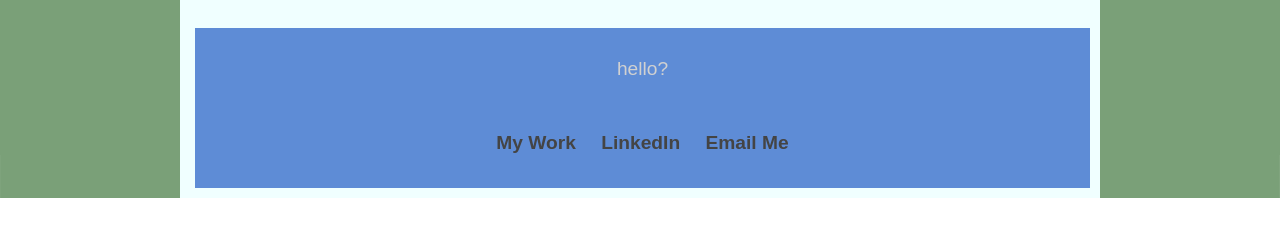
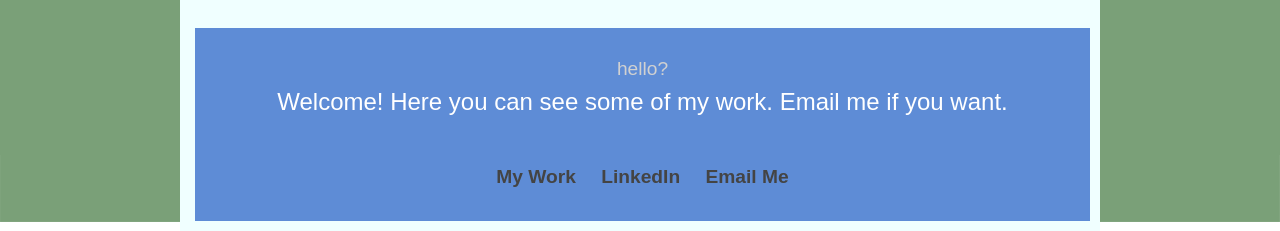
Before and after one commit to eliakim-grc/mycontactpage, a plain HTML site: page index.html in a window 1280 px wide. Shown: the part 645-876 px from the top of the page. Before the commit the page ends 843 px from the top, so only its background shows below. Drawn offline with Linux system fonts and the light colour scheme; a web font is replaced by a local one.

Commit message:
Add files via upload

```diff
--- a/index.html
+++ b/index.html
@@ -15,8 +15,8 @@
 
 <body>
 <div class="center">
-
     <p>hello?</p>
+    <h2>Welcome! Here you can see some of my work. Email me if you want.</h2>
 
 <nav>
     <ul>
```
